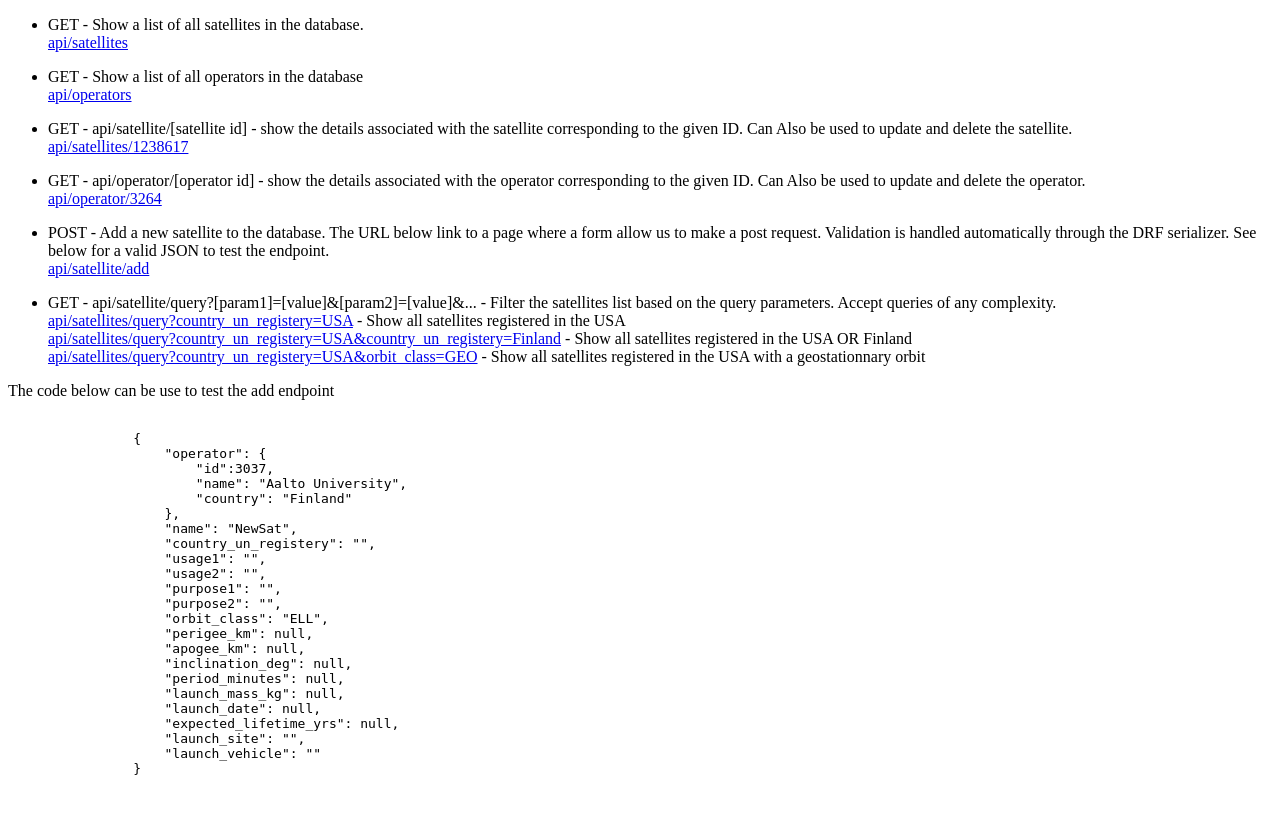
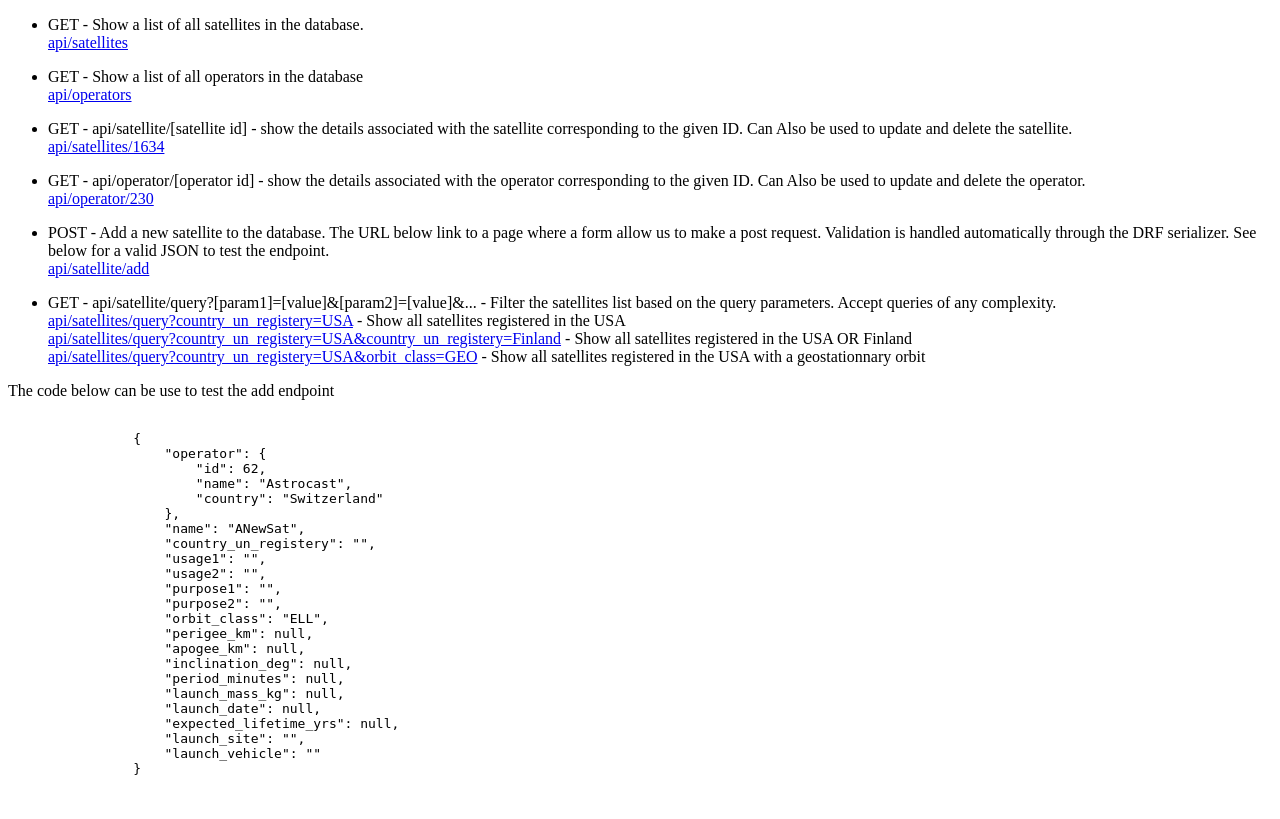
Before and after one commit to AntoineTA/Spaaaace, a Django app: page / in a window 1280 px wide. Run offline with Django 5.2, Linux system fonts and the light colour scheme.

Commit message:
updated api url hardcoded values

```diff
--- a/earthsat/templates/index.html
+++ b/earthsat/templates/index.html
@@ -25,14 +25,14 @@
                 <p>
                     GET - api/satellite/[satellite id] - show the details associated with the satellite corresponding to the given ID. Can Also be used to update and delete the satellite.
                     <br />
-                    <a href="api/satellite/1238617">api/satellites/1238617</a>
+                    <a href="api/satellite/1634">api/satellites/1634</a>
                 </p>
             </li>
             <li>
                 <p>
                     GET - api/operator/[operator id] - show the details associated with the operator corresponding to the given ID. Can Also be used to update and delete the operator.
                     <br />
-                    <a href="api/operator/3264">api/operator/3264</a>
+                    <a href="api/operator/230">api/operator/230</a>
                 </p>
             </li>
             <li>
@@ -60,11 +60,11 @@
             <code>
                 {
                     "operator": {
-                        "id":3037,
-                        "name": "Aalto University",
-                        "country": "Finland"
+                        "id": 62,
+                        "name": "Astrocast",
+                        "country": "Switzerland"
                     },
-                    "name": "NewSat",
+                    "name": "ANewSat",
                     "country_un_registery": "",
                     "usage1": "",
                     "usage2": "",
```
